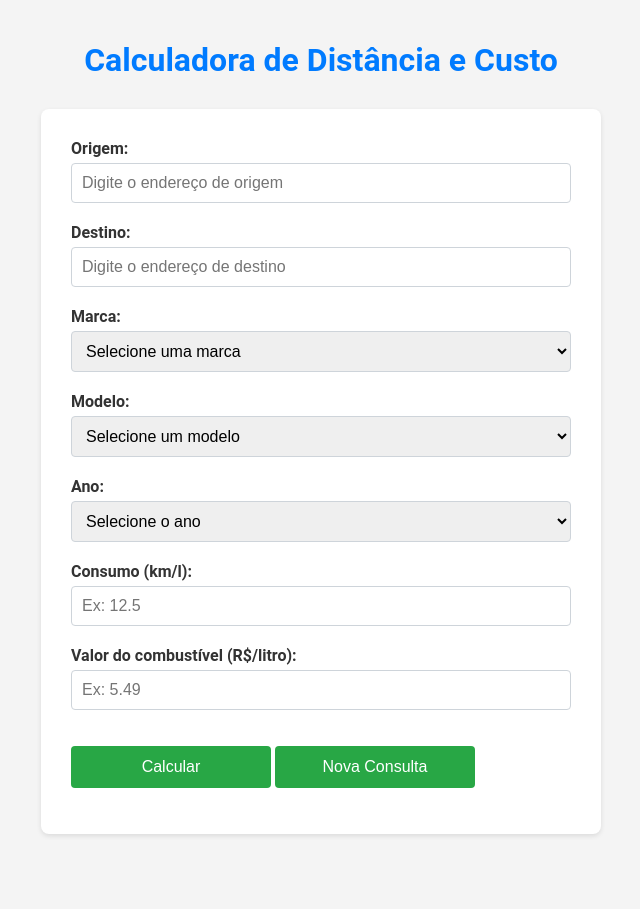
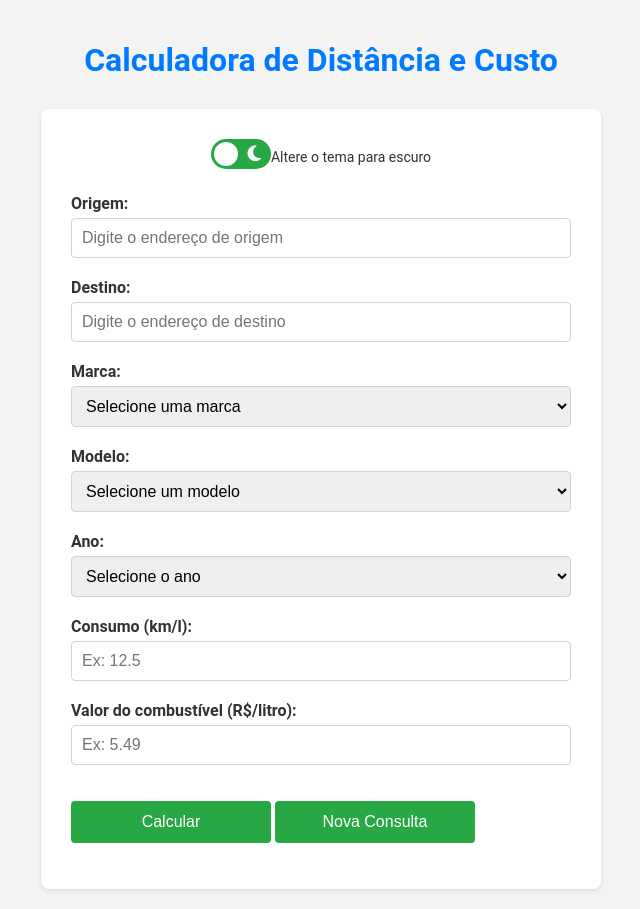
Before and after one commit to programadorpython03/calcular-distancia, a Flask app: page / in a window 1280 px wide. Shown: the whole page, without its empty margins (319-959 px from the left). Before the commit the page ends 836 px from the top, so only its background shows below. Run offline with Flask 3, Linux system fonts and the light colour scheme; data that the repository does not hold is empty; some libraries are stand-ins or nearby versions.

Commit message:
adição do tema escuro

```diff
--- a/static/script.js
+++ b/static/script.js
@@ -1,16 +1,25 @@
+// Script principal
+
 document.addEventListener("DOMContentLoaded", () => {
+    // Seletores de elementos do DOM
     const marcaSelect = document.getElementById("marca");
     const modeloSelect = document.getElementById("modelo");
     const anoSelect = document.getElementById("ano");
     const novaConsultaBtn = document.getElementById("novaConsulta");
+    const toggleThemeCheckbox = document.getElementById("toggleTheme");
 
-    // Função para limpar os selects de modelo e ano
+    /**
+     * Função para limpar o conteúdo de um select.
+     * @param {HTMLElement} selectElement - O elemento select a ser limpo.
+     */
     function limparSelect(selectElement) {
         selectElement.innerHTML = '<option value="" disabled selected>Selecione uma opção</option>';
     }
 
-    // Quando a marca é selecionada, buscar os modelos
-    marcaSelect.addEventListener("change", async () => {
+    /**
+     * Função para buscar os modelos de uma marca.
+     */
+    async function buscarModelos() {
         const codigoMarca = marcaSelect.value;
         limparSelect(modeloSelect);
         limparSelect(anoSelect);
@@ -18,6 +27,10 @@ document.addEventListener("DOMContentLoaded", () => {
         if (codigoMarca) {
             try {
                 const response = await fetch(`/modelos/${codigoMarca}`);
+                if (!response.ok) {
+                    throw new Error("Erro ao buscar modelos");
+                }
+
                 const modelos = await response.json();
 
                 modelos.forEach(modelo => {
@@ -31,10 +44,12 @@ document.addEventListener("DOMContentLoaded", () => {
                 alert("Não foi possível carregar os modelos. Tente novamente mais tarde.");
             }
         }
-    });
+    }
 
-    // Quando o modelo é selecionado, buscar os anos
-    modeloSelect.addEventListener("change", async () => {
+    /**
+     * Função para buscar os anos de um modelo.
+     */
+    async function buscarAnos() {
         const codigoMarca = marcaSelect.value;
         const codigoModelo = modeloSelect.value;
         limparSelect(anoSelect);
@@ -42,6 +57,10 @@ document.addEventListener("DOMContentLoaded", () => {
         if (codigoModelo) {
             try {
                 const response = await fetch(`/anos/${codigoMarca}/${codigoModelo}`);
+                if (!response.ok) {
+                    throw new Error("Erro ao buscar anos");
+                }
+
                 const anos = await response.json();
 
                 anos.forEach(ano => {
@@ -55,12 +74,49 @@ document.addEventListener("DOMContentLoaded", () => {
                 alert("Não foi possível carregar os anos. Tente novamente mais tarde.");
             }
         }
-    });
+    }
 
-    // Botão "Nova Consulta" para resetar o formulário
-    novaConsultaBtn.addEventListener("click", () => {
+    /**
+     * Função para alternar o tema entre claro e escuro.
+     */
+    function toggleTheme() {
+        const isDark = toggleThemeCheckbox.checked;
+        const newTheme = isDark ? "dark" : "light";
+
+        // Atualiza o atributo do tema
+        document.documentElement.setAttribute("data-theme", newTheme);
+
+        // Salva a preferência no localStorage
+        localStorage.setItem("theme", newTheme);
+    }
+
+    /**
+     * Configuração inicial do tema.
+     */
+    function configurarTemaInicial() {
+        const savedTheme = localStorage.getItem("theme") || "light";
+        const isDark = savedTheme === "dark";
+
+        // Configurar o tema salvo
+        document.documentElement.setAttribute("data-theme", savedTheme);
+        toggleThemeCheckbox.checked = isDark;
+    }
+
+    /**
+     * Função para resetar o formulário e limpar selects dinâmicos.
+     */
+    function resetarFormulario() {
         document.querySelector("form").reset();
         limparSelect(modeloSelect);
         limparSelect(anoSelect);
-    });
+    }
+
+    // Event listeners
+    marcaSelect.addEventListener("change", buscarModelos);
+    modeloSelect.addEventListener("change", buscarAnos);
+    novaConsultaBtn.addEventListener("click", resetarFormulario);
+    toggleThemeCheckbox.addEventListener("change", toggleTheme);
+
+    // Configuração inicial
+    configurarTemaInicial();
 });
--- a/static/style.css
+++ b/static/style.css
@@ -1,7 +1,25 @@
+/* Tema claro (padrão) */
+:root {
+    --background-color: #f4f4f4;
+    --text-color: #333;
+    --form-background: #fff;
+    --button-background: #28a745;
+    --button-hover: #218838;
+}
+
+/* Tema escuro */
+[data-theme="dark"] {
+    --background-color: #181818;
+    --text-color: #f4f4f4;
+    --form-background: #242424;
+    --button-background: #007bff;
+    --button-hover: #0056b3;
+}
+
 body {
+    background-color: var(--background-color);
+    color: var(--text-color);
     font-family: 'Roboto', sans-serif;
-    background-color: #f4f4f4;
-    color: #333;
     margin: 0;
     padding: 20px;
     display: flex;
@@ -17,7 +35,7 @@ h1 {
 }
 
 form {
-    background-color: #fff;
+    background-color: var(--form-background);
     padding: 30px;
     border-radius: 8px;
     box-shadow: 0 2px 5px rgba(0, 0, 0, 0.1);
@@ -50,7 +68,7 @@ select {
 
 button[type="submit"],
 button[type="button"] {
-    background-color: #28a745;
+    background-color: var(--button-background);
     color: #fff;
     padding: 12px 20px;
     border: none;
@@ -66,7 +84,99 @@ button[type="button"] {
 
 button[type="submit"]:hover,
 button[type="button"]:hover {
-    background-color: #218838;
+    background-color: var(--button-hover);
+}
+
+/* Estilo do container do switch */
+.theme-switcher {
+    display: flex;
+    justify-content: center;
+    align-items: center;
+    margin-bottom: 20px;
+}
+
+/* Estilo geral do toggle */
+.theme-toggle {
+    position: relative;
+    display: inline-block;
+    width: 60px;
+    height: 30px;
+}
+
+/* Oculta o input checkbox padrão */
+.theme-toggle input {
+    opacity: 0;
+    width: 0;
+    height: 0;
+}
+
+/* Slider do toggle */
+.theme-toggle .slider {
+    position: absolute;
+    cursor: pointer;
+    top: 0;
+    left: 0;
+    right: 0;
+    bottom: 0;
+    background-color: var(--button-background);
+    border-radius: 30px;
+    transition: background-color 0.4s ease;
+}
+
+/* Posição do círculo no modo claro */
+.theme-toggle .slider::before {
+    content: '';
+    position: absolute;
+    height: 24px;
+    width: 24px;
+    left: 3px;
+    bottom: 3px;
+    background-color: #fff;
+    border-radius: 50%;
+    transition: transform 0.4s ease;
+}
+
+/* Ícones de sol e lua */
+.theme-toggle .sun-icon,
+.theme-toggle .moon-icon {
+    position: absolute;
+    top: 50%;
+    transform: translateY(-50%);
+    font-size: 18px;
+    color: #fff;
+    transition: opacity 0.4s ease, color 0.4s ease;
+}
+
+/* Ícone de sol (esquerda) */
+.theme-toggle .sun-icon {
+    left: 10px;
+    opacity: 0; /* Invisível no modo escuro */
+}
+
+/* Ícone de lua (direita) */
+.theme-toggle .moon-icon {
+    right: 10px;
+    opacity: 1; /* Visível no modo escuro */
+}
+
+/* Modo escuro ativado */
+.theme-toggle input:checked + .slider {
+    background-color: var(--button-hover);
+}
+
+/* Posição do círculo no modo escuro */
+.theme-toggle input:checked + .slider::before {
+    transform: translateX(30px);
+}
+
+/* Ícones no modo escuro */
+.theme-toggle input:checked ~ .sun-icon {
+    opacity: 1;
+    color: #ffd700;
+}
+
+.theme-toggle input:checked ~ .moon-icon {
+    opacity: 0;
 }
 
 .resultados {
--- a/templates/index.html
+++ b/templates/index.html
@@ -4,15 +4,29 @@
     <meta charset="UTF-8">
     <meta name="viewport" content="width=device-width, initial-scale=1.0">
 
-    <script src="https://code.jquery.com/jquery-3.6.0.min.js"></script>
+    <script src="https://kit.fontawesome.com/a076d05399.js" crossorigin="anonymous"></script>
     <link rel="stylesheet" href="{{ url_for('static', filename='style.css') }}">
 
     <title>Calculadora de Distância e Custo</title>
 </head>
 <body>
+    <!-- Título principal -->
     <h1>Calculadora de Distância e Custo</h1>
 
+    <!-- Formulário principal -->
     <form method="POST">
+
+        <!-- Alterador de tema -->
+        <div class="theme-switcher">
+            <label class="theme-toggle">
+                <input type="checkbox" id="toggleTheme">
+                <span class="slider"></span>
+                <i class="fas fa-moon moon-icon"></i>
+                <i class="fas fa-sun sun-icon"></i>
+            </label>
+            <span style="font-size: 14px; color: var(--text-color) margin: 13px auto;">Altere o tema para escuro</span>
+        </div>
+
         <div>
             <label for="origem">Origem:</label>
             <input type="text" id="origem" name="origem" placeholder="Digite o endereço de origem" required>
@@ -54,12 +68,14 @@
         <button type="button" id="novaConsulta">Nova Consulta</button>
     </form>
 
+    <!-- Mensagens de erro -->
     {% if error %}
         <div class="erro">
             <p style="color: red;">Erro: {{ error }}</p>
         </div>
     {% endif %}
 
+    <!-- Resultados -->
     {% if distancia and custo %}
         <div class="resultados">
             <h2>Resultados:</h2>
@@ -68,6 +84,7 @@
         </div>
     {% endif %}
 
+    <!-- Scripts -->
     <script src="{{ url_for('static', filename='script.js') }}"></script>
 </body>
 </html>
```
